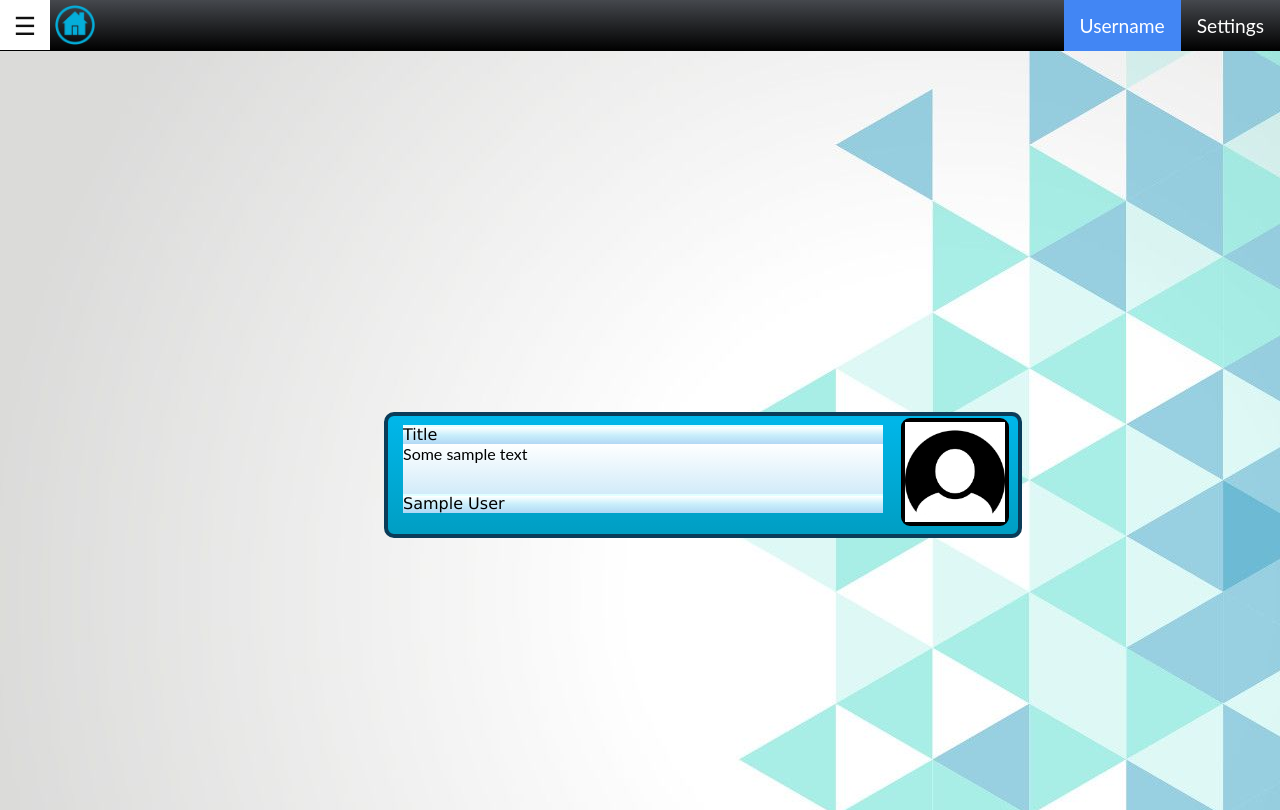
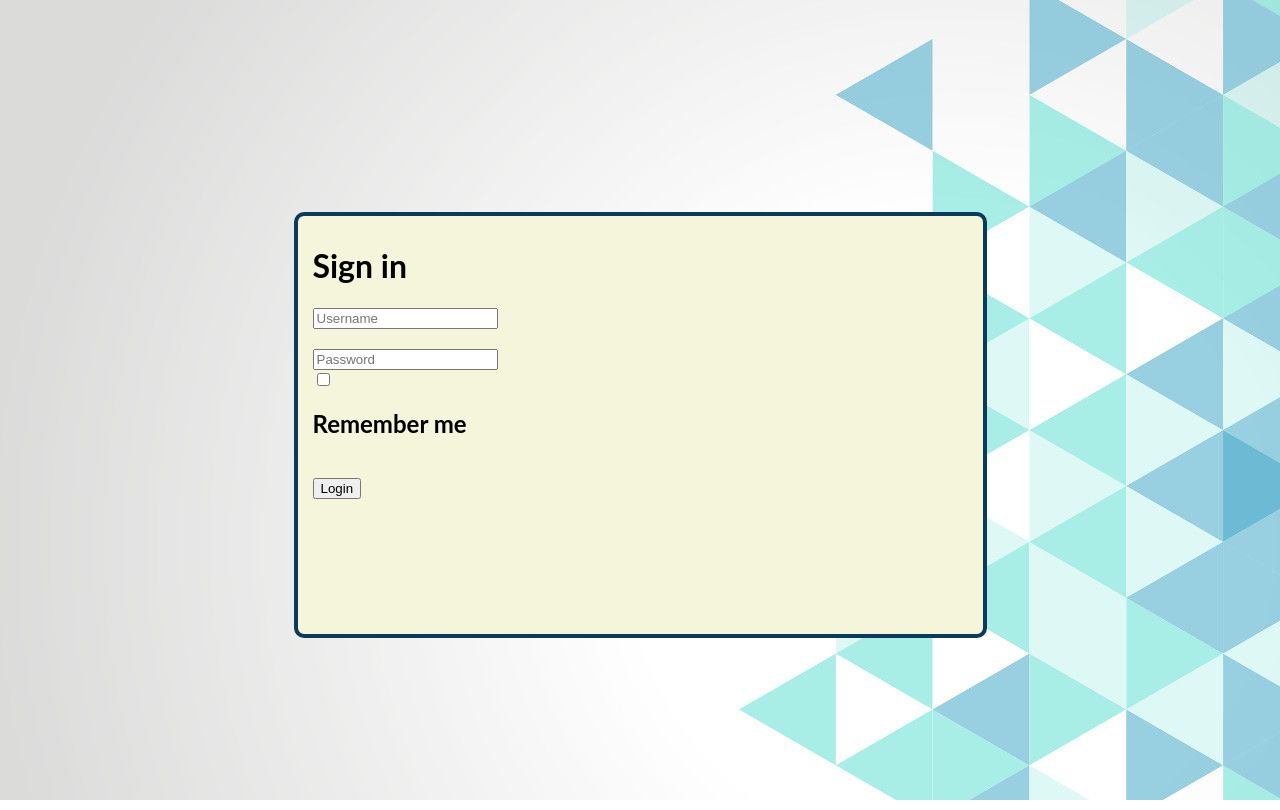
Before and after one commit to Richmond-Truong/groupFinder, a React (Create React App) app in the folder client/: page / in a window 1280 px wide. Built offline with nearby package versions, Linux system fonts and the light colour scheme; no server answers.

Commit message:
Created a seperate login page

```diff
--- a/client/src/App.js
+++ b/client/src/App.js
@@ -1,12 +1,15 @@
 import React, { Component } from 'react';
+import { Switch, Route } from 'react-router-dom';
 import './App.css';
 import './styles/barStyle.css';
 import './styles/postStyle.css';
+import './styles/loginStyle.css'
 import UI from './scripts/UI';
 import Main from './scripts/main';
+import TopBar from './topBar';
+import LoginPage from './scripts/login';
 
-
-class App extends Component{
+class MainPage extends Component{
   render() {
     return (
       <div>
@@ -17,6 +20,19 @@ class App extends Component{
   }
 }
 
+class App extends Component{
+  render() {
+    return (
+      <Switch>
+        <Route exact path='/' component={LoginPage}/>
+        <Route path='/main' component={MainPage}/>
+      </Switch>
+    )
+  }
+}
+
+
+
 
 
 export default App;
--- a/client/src/scripts/UI.js
+++ b/client/src/scripts/UI.js
@@ -34,7 +34,7 @@ class SideBar extends Component{
       <TopBar key='2'/>,
       <div key='3' style={{width:'0px', height:'0px'}}>
         <div className="sideNavButton" href="javascript:void(0)" key='3' onClick={this.open_side_bar}>&#9776;</div>
-        <Link to='/' > <img className="homeButton" src={require('./../images/home.png')}></img> </Link>
+        <Link to='/main' > <img className="homeButton" src={require('./../images/home.png')}></img> </Link>
       </div>
       ];
     }
--- /dev/null
+++ b/client/src/scripts/login.js
@@ -0,0 +1,32 @@
+import React, { Component }  from 'react';
+import { Link } from 'react-router-dom'
+
+class LoginPage extends Component{
+    render() {
+        return [
+        <div className="page" style={{marginTop: "0px", height: "100%"}}>
+            <div className="loginMenu">
+                <h1> Sign in </h1>
+                <form onSubmit={this.handleSubmit}>
+                    <label>
+                        <input class='usernameField' placeholder="Username" type="text" onChange={this.handleInputChange}/>
+                    </label>
+                    <br/>
+                    <br/>
+                    <label>
+                        <input class='passwordField' placeholder="Password" type="password" onChange={this.handleInputChange}/>
+                    </label>
+                    <br/>
+                    <input class='rememberMe' type="checkbox"/> <h2>Remember me </h2>
+                    <br/>
+                    <Link to='/main' >
+                        <input class='attemptLogin' type="submit" value="Login"/>
+                    </Link>
+                </form>
+            </div>
+        </div>
+        ];
+      }
+}
+
+export default LoginPage;
--- a/client/src/scripts/main.js
+++ b/client/src/scripts/main.js
@@ -9,8 +9,8 @@ class Main extends Component{
       return (
         <main>
             <Switch>
-                <Route exact path='/' component={Projects}/>
-                <Route path='/post' component={Posts}/>
+                <Route exact path='/main' component={Projects}/>
+                <Route path='/main/post' component={Posts}/>
             </Switch>
         </main>
       )
--- a/client/src/scripts/viewProjects.js
+++ b/client/src/scripts/viewProjects.js
@@ -39,7 +39,7 @@ class Page extends Component{
     */
         this.KEY = this.KEY + 1;
         var state_vars = {name: user,  title: title, text:text};
-        return <Link key={this.KEY.toString()} to={{pathname:`/post/${user}`, state: state_vars}} style={{ textDecoration: 'none', color:'black'}}> {new Post(user, title, text).render()} </Link>;
+        return <Link key={this.KEY.toString()} to={{pathname:`/main/post/${user}`, state: state_vars}} style={{ textDecoration: 'none', color:'black'}}> {new Post(user, title, text).render()} </Link>;
     }
 
     loadData() {
--- /dev/null
+++ b/client/src/styles/loginStyle.css
@@ -0,0 +1,10 @@
+.loginMenu {
+    width: 655px;
+    height: 400px;
+    margin: auto;
+    margin-top: 50px;
+    background-color: beige;
+    border-radius: 10px;
+    padding: 9px 15px;
+    border: 4px solid #0a3c59;
+}
--- a/client/src/topBar.js
+++ b/client/src/topBar.js
@@ -4,7 +4,7 @@ class TopBar extends Component{
   constructor(props) {
     super(props);
     this.state = {
-      modalOn : false,
+      modalOn : true,
       username: '',
       password: ''
     };
@@ -49,10 +49,6 @@ class TopBar extends Component{
 
   render() {
         return (
-          <div className="topnav">
-          <a href="#Settings">Settings</a>
-          <a className="active">Username</a>
-          <a onClick = {this.openModal}>Login</a>
           <Modal  className="login-modal"
                     overlayClassName="Overlay"
                     isOpen={this.state.modalOn}
@@ -76,7 +72,6 @@ class TopBar extends Component{
                     </form>
                     <a href >New user? Click here to register</a>
         </Modal>
-        </div>
         );
       }
 }
```
